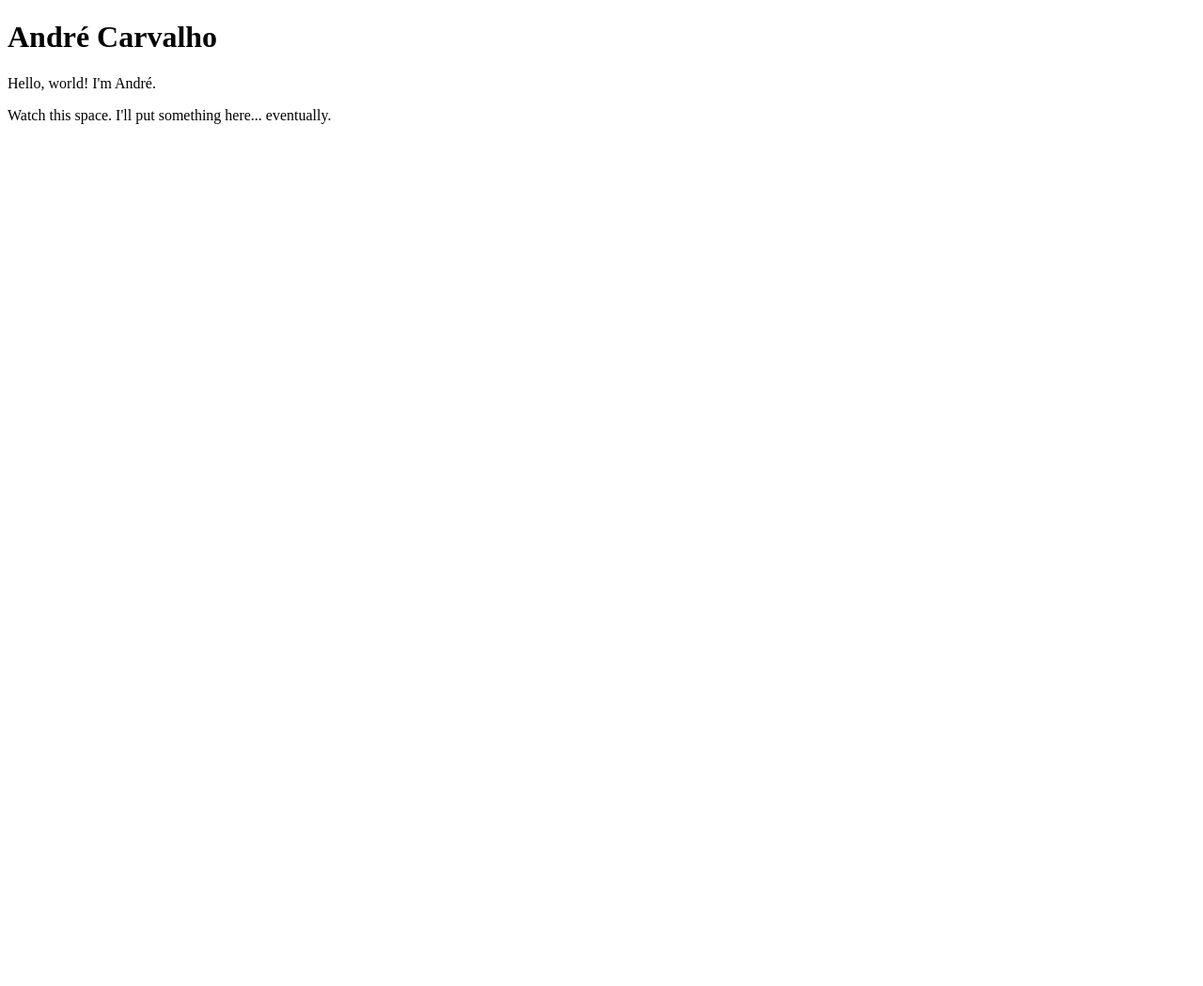
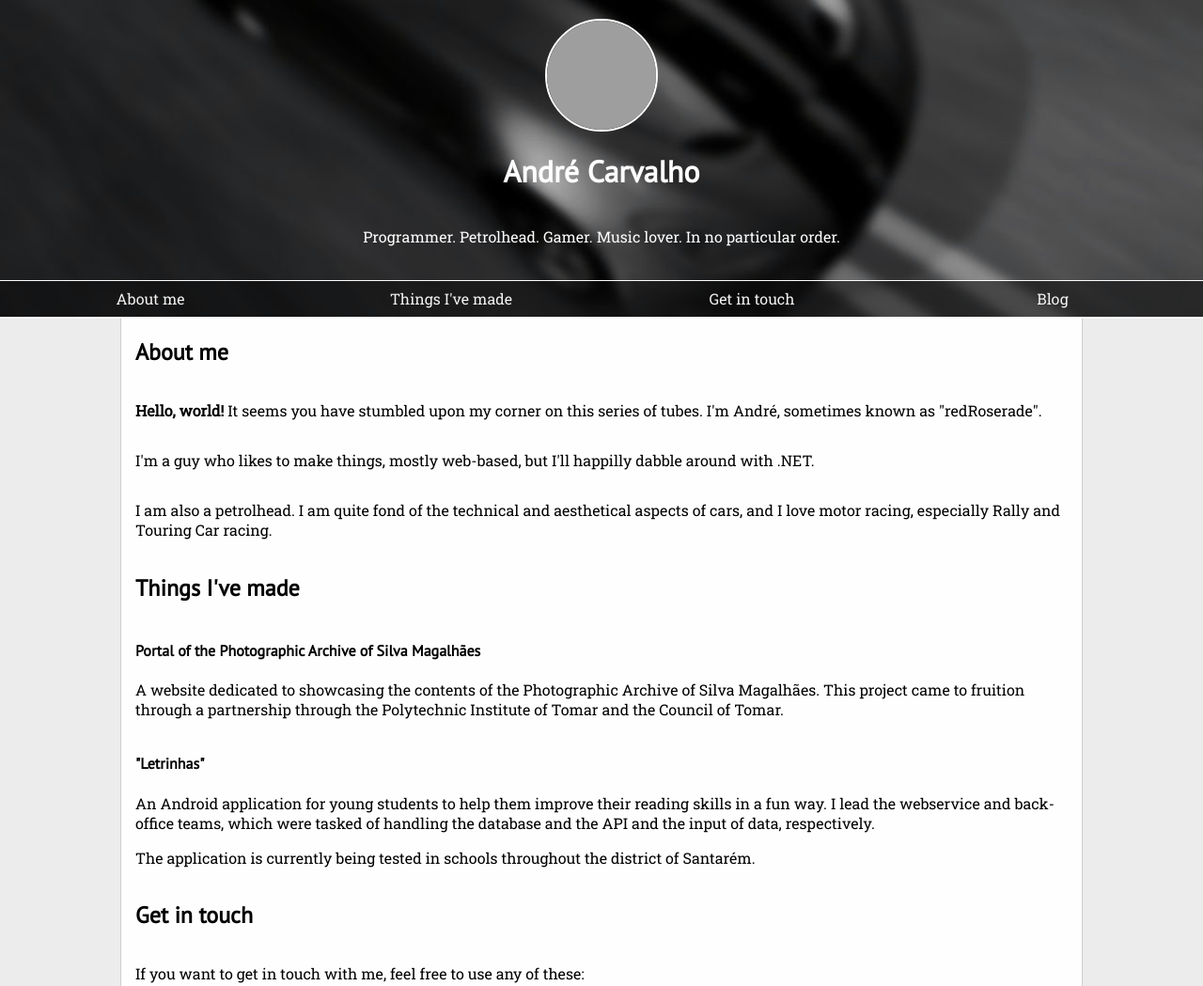
Before and after one commit to RedRoserade/RedRoserade.github.io, a plain HTML site: page index.html in a window 1280 px wide. Shown: the top 1049 px of the page at 94% size. Before the commit the page ends 800 px from the top, so only its background shows below. Drawn offline with Linux system fonts and the light colour scheme; grey boxes are pictures that could not be loaded.

Commit message:
Update to the general layout. Made the navbar be fixed if it scrolls past the page.

```diff
--- /dev/null
+++ b/app.js
@@ -0,0 +1,39 @@
+document.addEventListener('DOMContentLoaded', function () {
+    'use strict';
+    console.log('ready?');
+    var i,
+        d = document,
+        w = window,
+        affixedElements = d.querySelectorAll('.affix'),
+        bodyRect = d.body.getBoundingClientRect(),
+        topPositions = [],
+        e,
+        s;
+
+    // Get the initial postition of each element that is to be affixed.
+    for (i = 0; i < affixedElements.length; i += 1) {
+        e = affixedElements[i];
+        s = window.getComputedStyle(e);
+
+        // I wish I could explain exactly why margin-top has to be divided by 2 for this to
+        // work properly, but I have no idea why.
+        topPositions.push(Math.floor(Math.abs(e.getBoundingClientRect().top + (parseFloat(s.marginTop) / 2) - bodyRect.top)));
+    }
+
+    function onScroll(e) {
+        var scrollY = w.pageYOffset || d.body.scrollTop || d.documentElement.scrollTop;
+        for (i = 0; i < affixedElements.length; i += 1) {
+            if (topPositions[i] <= scrollY) {
+                affixedElements[i].classList.add('affixed');
+                if (affixedElements[i].classList.contains('navbar-affix')) {
+                    d.body.classList.add('has-affixed-navbar');
+                }
+            } else {
+                affixedElements[i].classList.remove('affixed');
+                d.body.classList.remove('has-affixed-navbar');
+            }
+        }
+    }
+
+    window.addEventListener('scroll', onScroll, false);
+});
--- a/index.html
+++ b/index.html
@@ -1,15 +1,96 @@
 <!doctype html>
 
-<html>
-  <head>
-    <title>André Carvalho (@redroserade)</title>
-  </head>
+<!--
+    Looking at my code, huh?
+-->
 
-  <body>
-    <h1>André Carvalho</h1>
+<html lang="en">
 
-    <p>Hello, world! I'm André.</p>
+<head>
+    <meta charset="utf-8">
+    <meta name="viewport" content="width=device-width,initial-scale=1.0,user-scalable=no">
 
-    <p>Watch this space. I'll put something here... eventually.</p>
-  </body>
+    <title>
+        André Carvalho (@redroserade)
+    </title>
+
+    <link rel="stylesheet" type="text/css" href="style.css">
+     <link href='http://fonts.googleapis.com/css?family=PT+Sans|Roboto+Slab' rel='stylesheet' type='text/css'>
+</head>
+
+<body>
+    <header class="main-header">
+        <img
+            src="https://avatars.githubusercontent.com/redroserade?s=120"
+            width="120" height="120"
+            class="header-image img-round">
+
+        <h1>André Carvalho</h1>
+
+        <p>Programmer. Petrolhead. Gamer. Music lover. In no particular order.</p>
+
+        <nav id="navbar" class="affix navbar-affix">
+            <a href="#about-me">
+                About me
+            </a>
+            <a href="#projects">
+                Things I've made
+            </a>
+            <a href="#contact">
+                Get in touch
+            </a>
+            <a href="/blog">
+                Blog
+            </a>
+        </nav>
+    </header>
+
+
+
+    <section id="main-content" class="container container-width">
+        <h2 id="about-me">About me</h2>
+
+        <p>
+            <strong>Hello, world!</strong> It seems you have stumbled upon my corner on this series of tubes. I'm André, sometimes known as "redRoserade".
+        </p>
+
+        <p>
+            I'm a guy who likes to make things, mostly web-based, but I'll happilly dabble around with .NET.
+        </p>
+
+        <p>I am also a petrolhead. I am quite fond of the technical and aesthetical aspects of cars, and I love motor racing, especially Rally and Touring Car racing.</p>
+
+        <h2 id="projects">Things I've made</h2>
+        <div class="project">
+            <div class="project-description">
+                <h4>Portal of the Photographic Archive of Silva Magalhães</h4>
+                <p>A website dedicated to showcasing the contents of the Photographic Archive of Silva Magalhães. This project came to fruition through a partnership through the Polytechnic Institute of Tomar and the Council of Tomar.</p>
+            </div>
+        </div>
+
+        <div class="project">
+            <div class="project-description">
+                <h4>"Letrinhas"</h4>
+
+                <p>An Android application for young students to help them improve their reading skills in a fun way. I lead the webservice and back-office teams, which were tasked of handling the database and the API and the input of data, respectively.</p>
+                <p>The application is currently being tested in schools throughout the district of Santarém.</p>
+            </div>
+        </div>
+        <h2 id="contact">Get in touch</h2>
+
+        <p>If you want to get in touch with me, feel free to use any of these:</p>
+
+        <nav id="contacts">
+            <a href="https://www.twitter.com/redroserade" target="_blank"><img src="https://avatars.githubusercontent.com/redroserade?s=120" class="contact"></a>
+            <a href="https://www.linkedin.com/in/afecarvalho" target="_blank"><img src="https://avatars.githubusercontent.com/redroserade?s=120" class="contact"></a>
+            <a href="https://www.github.com/redroserade" target="_blank"><img src="https://avatars.githubusercontent.com/redroserade?s=120" class="contact"></a>
+        </nav>
+
+        <footer>
+            Made with &lt;3, coffee, and other stuff.
+        </footer>
+    </section>
+
+    <script src="app.js" type="application/javascript"></script>
+</body>
 </html>
--- /dev/null
+++ b/style.css
@@ -0,0 +1,136 @@
+* {
+    box-sizing: border-box;
+}
+
+html, body {
+    margin: 0;
+    height: 100%;
+}
+
+body {
+    display: flex;
+    flex-flow: column;
+    font-family: 'Roboto Slab', serif;
+    background: #ececec;
+}
+
+.container {
+    padding-left: 15px;
+    padding-right: 15px;
+}
+
+.container-width {
+    width: 80%;
+}
+
+#navbar {
+    display: flex;
+    height: 40px;
+    width: 100%;
+    margin-top: 20px;
+    border-top: 1px solid #fefefe;
+    border-bottom: 1px solid #fefefe;
+    background: rgba(10, 10, 10, 0.5);
+}
+
+.has-affixed-navbar {
+    padding-top: 60px;
+}
+
+#navbar.affixed {
+    margin-top: 0;
+    background: #1a1a1a;
+    box-shadow: 0 0 10px rgba(0, 0, 0, 0.2);
+}
+
+#navbar > a {
+    color: #f3f3f3;
+    display: flex;
+    flex: 1;
+    align-items: center;
+    justify-content: center;
+    border-bottom: 0 solid #f3f3f3;
+    transition: border-bottom-width 0.2s;
+}
+
+#navbar > .active {
+    border-bottom-width: 4px;
+}
+
+a:hover {
+    text-decoration: underline;
+}
+
+#navbar > a:hover {
+    background: #2c2c2c;
+    border-bottom-width: 2px;
+
+}
+
+.main-header {
+    background: url('img/header-image.jpg');
+    background-size: cover;
+    background-repeat: no-repeat;
+    background-position: center left;
+    padding-top: 20px;
+    display: flex;
+    flex-flow: column;
+    align-items: center;
+    flex-shrink: 0;
+
+    color: #fefefe;
+    border-bottom: 1px solid #fefefe;
+}
+
+.header-image {
+    width: 120px;
+    height: 120px;
+    border: 2px solid #fefefe;
+}
+
+#main-content {
+    display: flex;
+    flex-flow: column;
+    flex-grow: 1;
+    background: blue;
+    align-self: center;
+    flex-shrink: 0;
+    background: #fefefe;
+    border-left: 1px solid #cecece;
+    border-right: 1px solid #cecece;
+}
+
+.img-round {
+    border-radius: 100%;
+}
+
+h1, h2, h3, h4 {
+    font-family: 'PT Sans', sans-serif;
+}
+
+a {
+    color: black;
+    text-decoration: none;
+}
+
+a:visited {
+    color: black;
+}
+
+#contacts {
+    display: flex;
+    justify-content: center;
+}
+
+.contact {
+    width: 60px;
+    height: 60px;
+}
+
+.affixed {
+    position: fixed;
+    top: 0;
+
+    /*IE needs this to stop the element from going offscreen in the X axis.*/
+    left: 0;
+}
```
Also changed, not shown: img/header-image.jpg (added), 1 other file.
